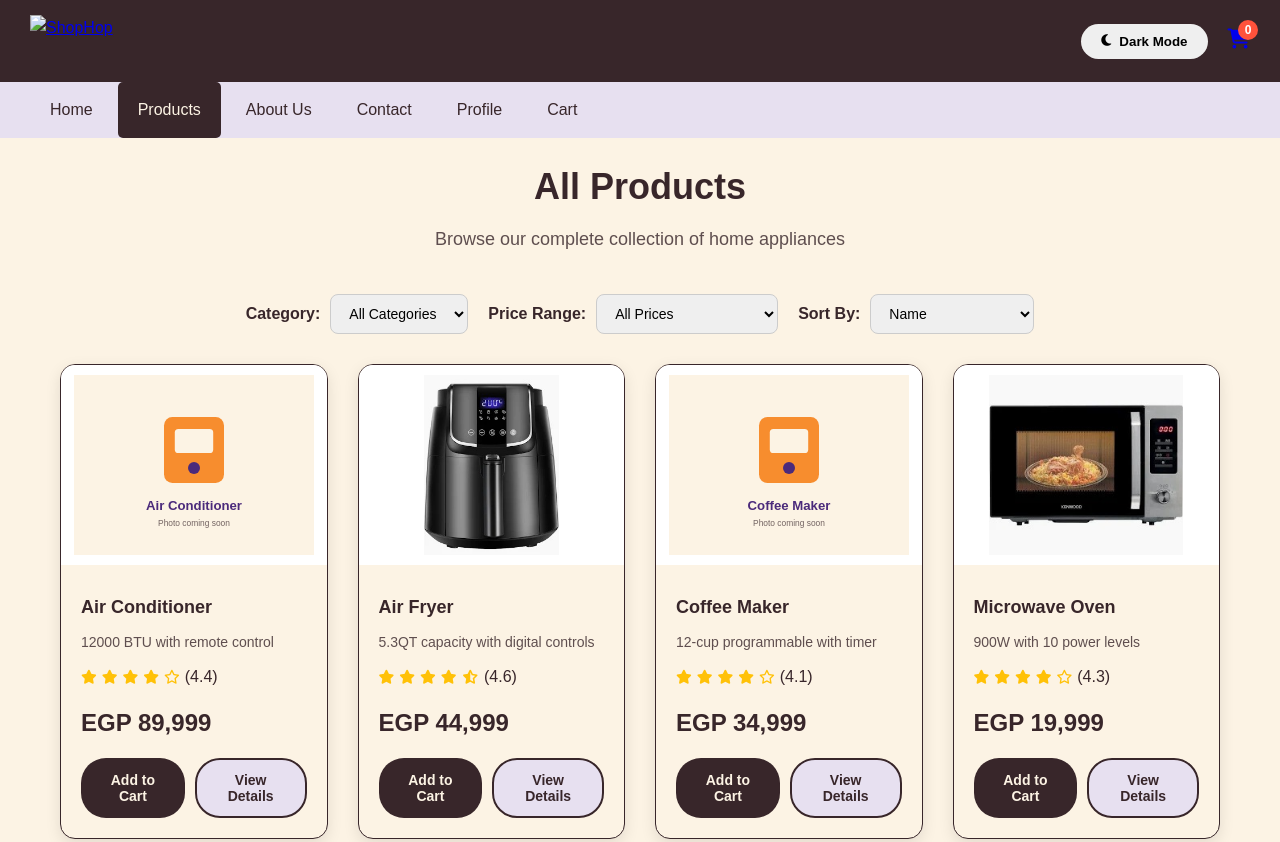
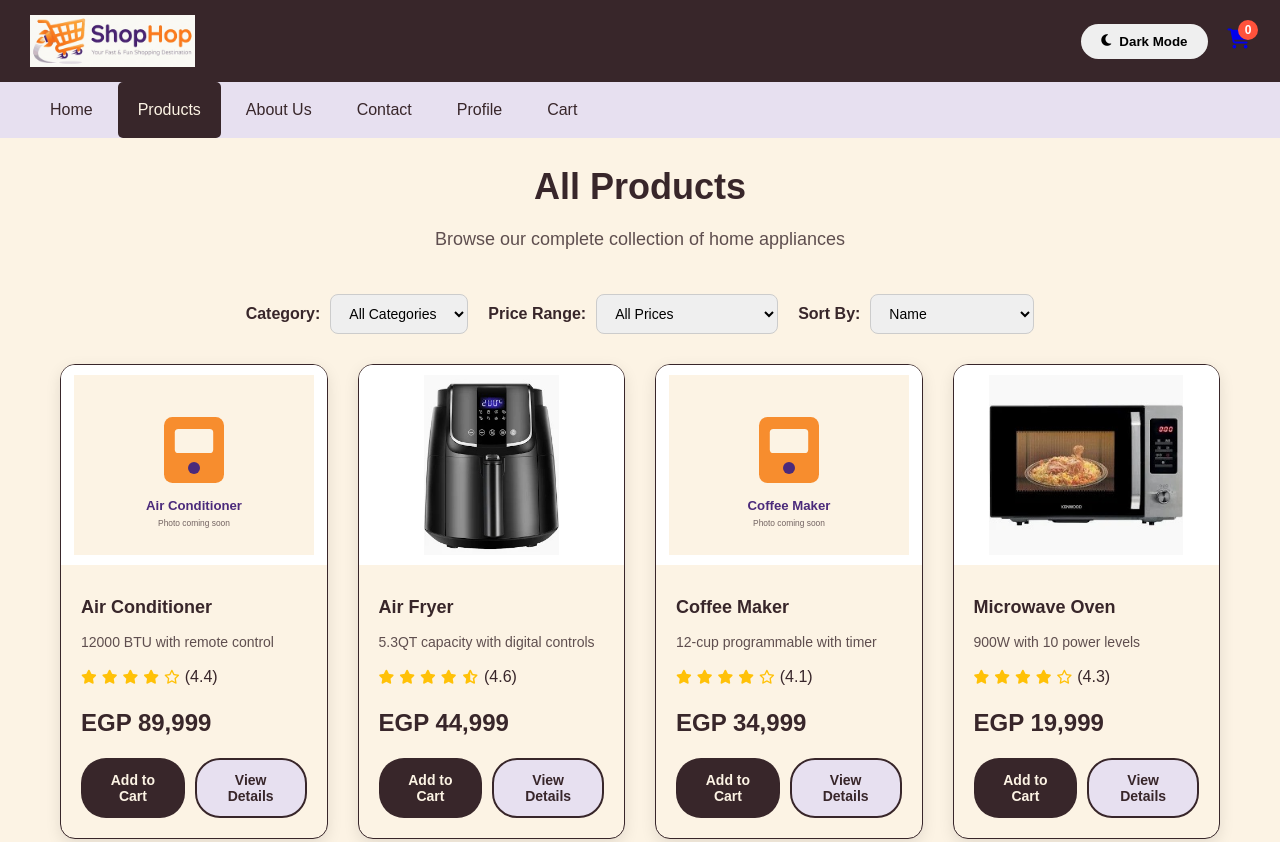
Before and after one commit to omadar32-arch/Shophop, a plain HTML site: page products.html in a window 1280 px wide. Shown: the top 842 px of the page. Drawn offline with Linux system fonts and the light colour scheme; files whose address does not match are found by name.

Commit message:
Update logo image paths in products.html

```diff
--- a/products.html
+++ b/products.html
@@ -4,7 +4,7 @@
     <meta charset="UTF-8">
     <meta name="viewport" content="width=device-width, initial-scale=1.0">
     <title>Products - ShopHop</title>
-    <link rel="icon" href="images/logo.png">
+    <link rel="icon" href="logo.png">
     <link rel="stylesheet" href="style.css">
     <link rel="stylesheet" href="https://cdnjs.cloudflare.com/ajax/libs/font-awesome/6.4.0/css/all.min.css">
 </head>
@@ -12,7 +12,7 @@
     <header>
         <div class="header-top">
             <div class="logo-container">
-                <a href="index.html" aria-label="ShopHop home"><img src="images/logo.png" alt="ShopHop" class="logo-img"></a>
+                <a href="index.html" aria-label="ShopHop home"><img src="logo.png" alt="ShopHop" class="logo-img"></a>
             </div>
             <div class="header-actions">
                 <button class="theme-toggle-btn" onclick="switchTheme()">
```
